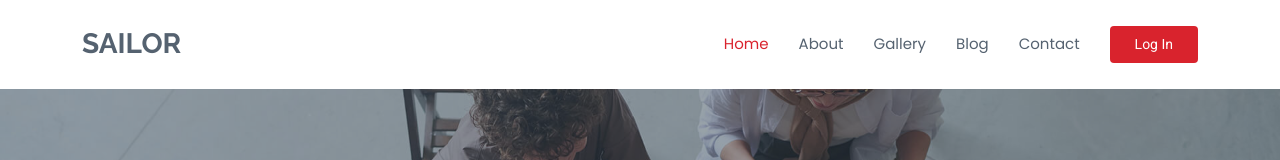
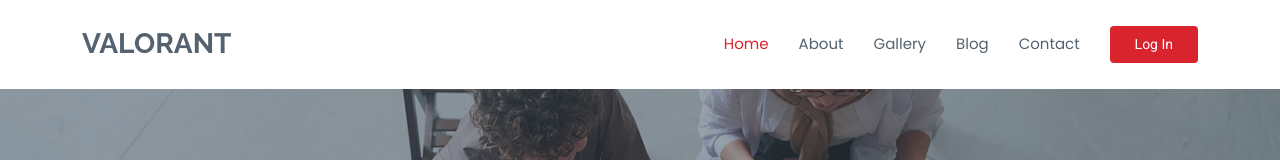
Before and after one commit to March9th/josefumbay.github.io, a plain HTML site: page index.html in a window 1280 px wide. Shown: the top 160 px of the page. Drawn offline with Linux system fonts and the light colour scheme.

Commit message:
Update Site Title

```diff
--- a/index.html
+++ b/index.html
@@ -4,7 +4,7 @@
 <head>
   <meta charset="utf-8">
   <meta content="width=device-width, initial-scale=1.0" name="viewport">
-  <title>Index - Valorant</title>
+  <title>Valorant</title>
   <meta name="description" content="">
   <meta name="keywords" content="">
 
@@ -37,7 +37,7 @@
       <a href="index.html" class="logo d-flex align-items-center me-auto">
         <!-- Uncomment the line below if you also wish to use an image logo -->
         <!-- <img src="assets/img/logo.png" alt=""> -->
-        <h1 class="sitename">Sailor</h1>
+        <h1 class="sitename">Valorant</h1>
       </a>
 
       <nav id="navmenu" class="navmenu">
```
